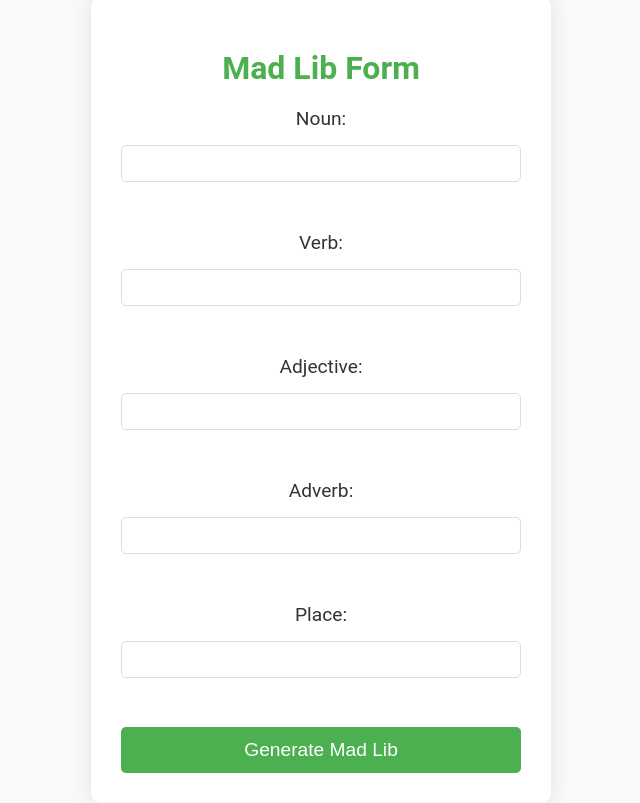
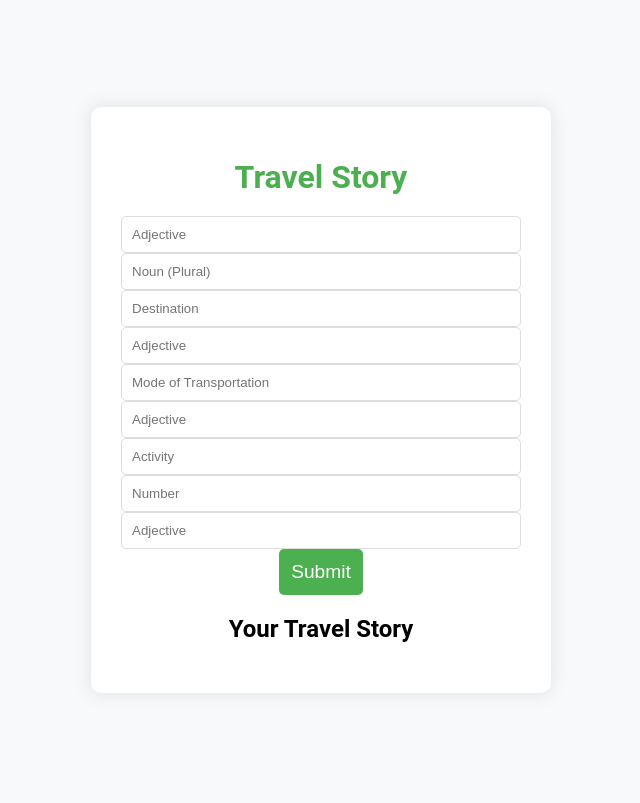
Before and after one commit to gorintlapavanprasad/MadLIB, a website: page index.html in a window 1280 px wide. Shown: the whole page, without its empty margins (319-959 px from the left). Drawn offline with Linux system fonts and the light colour scheme; files that its build step writes are made by us from their sources.

Commit message:
Update index.html

```diff
--- a/index.html
+++ b/index.html
@@ -2,31 +2,31 @@
 <html lang="en">
 <head>
   <meta charset="UTF-8">
-  <title>Mad Lib Form</title>
-  <link rel="stylesheet" href="/LAB/styles.css">
+  <meta name="viewport" content="width=device-width, initial-scale=1.0">
+  <meta http-equiv="X-UA-Compatible" content="ie=edge">
+  <title>Mad Lib: Travel Story</title>
+  <link rel="stylesheet" href="styles.css" />
 </head>
 <body>
   <div class="container">
-    <h1>Mad Lib Form</h1>
-	<form action="/" method="post">
-
-      <label for="noun">Noun:</label>
-      <input type="text" id="noun" name="noun" required><br>
-
-      <label for="verb">Verb:</label>
-      <input type="text" id="verb" name="verb" required><br>
-
-      <label for="adjective">Adjective:</label>
-      <input type="text" id="adjective" name="adjective" required><br>
-
-      <label for="adverb">Adverb:</label>
-      <input type="text" id="adverb" name="adverb" required><br>
-
-      <label for="place">Place:</label>
-      <input type="text" id="place" name="place" required><br>
-
-      <button type="submit">Generate Mad Lib</button>
-    </form>
+    <div class="input-container">
+      <h1>Travel Story</h1>
+      <input type="text" placeholder="Adjective" id="adjective1"><br>
+      <input type="text" placeholder="Noun (Plural)" id="pluralnoun1"><br>
+      <input type="text" placeholder="Destination" id="destination1"><br>
+      <input type="text" placeholder="Adjective" id="adjective2"><br>
+      <input type="text" placeholder="Mode of Transportation" id="transportation1"><br>
+      <input type="text" placeholder="Adjective" id="adjective3"><br>
+      <input type="text" placeholder="Activity" id="activity1"><br>
+      <input type="text" placeholder="Number" id="number1"><br>
+      <input type="text" placeholder="Adjective" id="adjective4"><br>
+      <button onclick="generateStory()">Submit</button>
+    </div>
+    <div class="story-container">
+      <h2>Your Travel Story</h2>
+      <p id="textarea"></p>
+    </div>
   </div>
+  <script src="madlib.js"></script>
 </body>
 </html>
```
